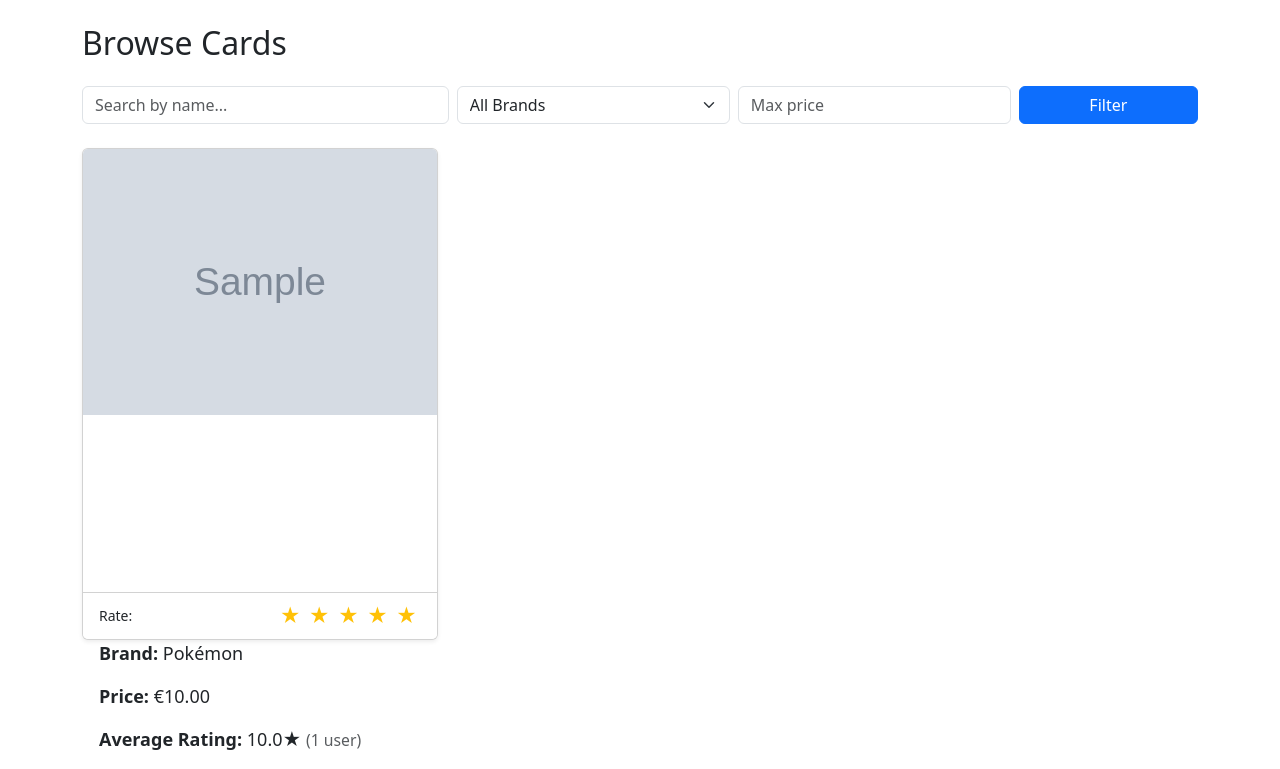
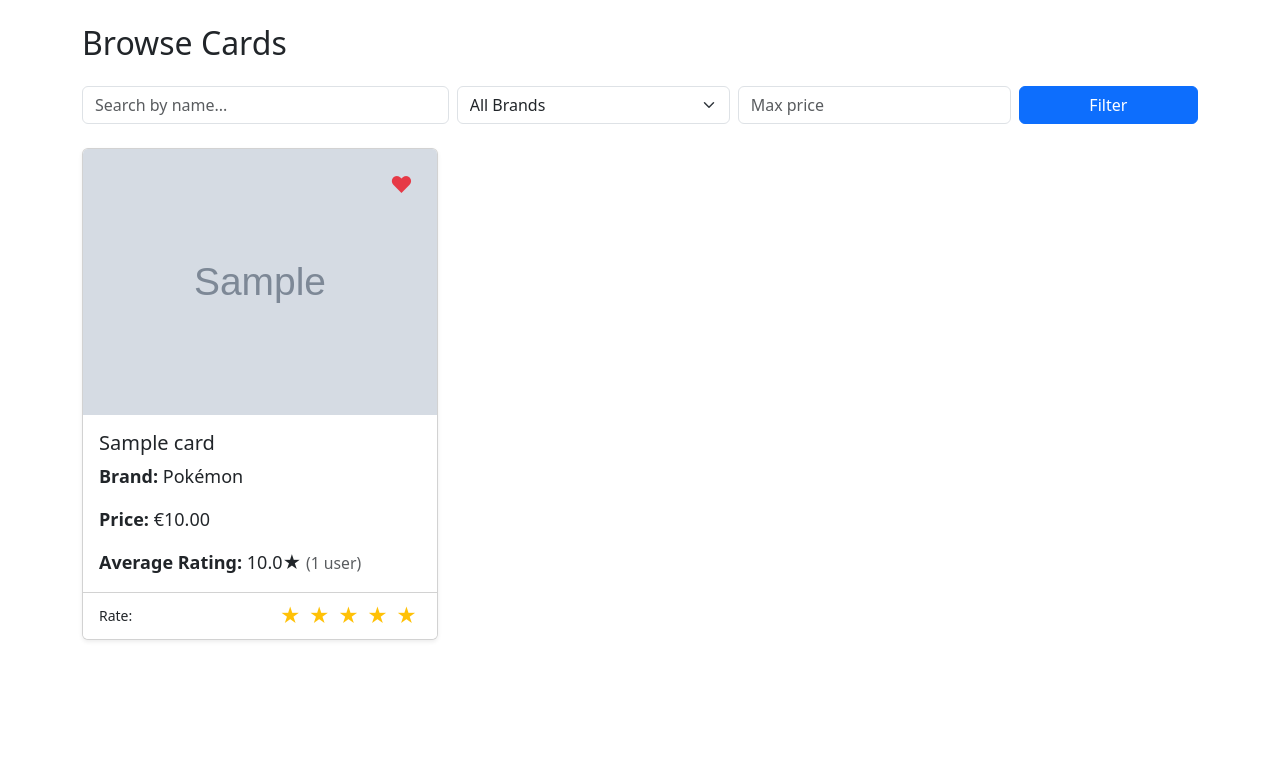
Before and after one commit to naxad/django-tcg-app, a Django app: page /browse/ in a window 1280 px wide. Shown: the part 190-959 px from the top of the page. After the commit the page ends 831 px from the top, so only its background shows below. Run offline with Django 5.2, Linux system fonts and the light colour scheme; a user stored in the database is signed in; tables that the repository leaves empty hold one stand-in row (values such as "Sample post"); grey boxes marked "Sample" are stand-in pictures.

Commit message:
Critical fixes to hover effect, styling of text and alignment

```diff
--- a/shop/static/shop/style.css
+++ b/shop/static/shop/style.css
@@ -1,4 +1,3 @@
-/* shop/static/shop/style.css */
 body {
     font-family: Arial, sans-serif;
     background-color: #f8f8f8;
@@ -44,7 +43,7 @@ nav a:hover {
     width: 200px;
 }
 
-
+/* Star rating */
 .star {
     font-size: 20px;
     color: gray;
@@ -61,20 +60,37 @@ nav a:hover {
 /* Card animation */
 .card-hover {
     transition: transform 0.3s;
+    position: relative;
 }
 
 .card-hover:hover {
     transform: translateY(-5px);
 }
 
-/* Hover overlay */
+/* Image container */
 .card-img-container {
     position: relative;
+    height: 100%;
     overflow: hidden;
 }
 
+/* Wishlist button */
+.wishlist-btn {
+    border: none;
+    background: transparent;
+    font-size: 1.4rem;
+    color: #e63946;
+    position: absolute;
+    top: 10px;
+    right: 10px;
+    z-index: 3;
+}
 
+.wishlist-btn:hover {
+    color: #c1121f;
+}
 
+/* Hover overlay */
 .hover-overlay {
     position: absolute;
     bottom: 0;
@@ -86,6 +102,7 @@ nav a:hover {
     font-size: 0.85rem;
     opacity: 0;
     transition: opacity 0.3s ease-in-out;
+    z-index: 2;
 }
 
 .card-img-container:hover .hover-overlay {
@@ -93,50 +110,21 @@ nav a:hover {
 }
 
 
-
-.wishlist-btn {
-    background: white;
-    border: none;
-    font-size: 1.5rem;
-    color: red;
-    z-index: 10;
+/* Smaller hover overlay at bottom of image */
+.hover-overlay-mini {
+    position: absolute;
+    bottom: 0;
+    left: 0;
+    width: 100%;
+    background: rgba(255, 255, 255, 0.88);
+    color: #000;
+    padding: 0.5rem;
+    font-size: 0.85rem;
+    opacity: 0;
+    transition: opacity 0.3s ease-in-out;
+    z-index: 5;
 }
 
-.card-hover:hover .wishlist-btn {
+.card-img-container:hover .hover-overlay-mini {
     opacity: 1;
-    transition: opacity 0.3s;
 }
-
-.card-hover .hover-overlay {
-    display: none;
-    position: absolute;
-    top: 0;
-    left: 0;
-    background: rgba(255, 255, 255, 0.95);
-    width: 100%;
-    height: 100%;
-    padding: 1rem;
-    z-index: 5;
-    transition: 0.3s;
-    overflow-y: auto;
-}
-
-.card-hover:hover .hover-overlay {
-    display: block;
-}
-
-.wishlist-btn {
-    border: none;
-    background: transparent;
-    font-size: 1.4rem;
-    color: #e63946;
-}
-
-.wishlist-btn:hover {
-    color: #c1121f;
-}
-
-.card-img-container {
-    position: relative;
-    height: 100%;
-}
--- a/shop/templates/shop/browse.html
+++ b/shop/templates/shop/browse.html
@@ -5,46 +5,10 @@
 {% block title %}Browse Cards{% endblock %}
 
 {% block content %}
-<style>
-  .card-hover .hover-overlay {
-    display: none;
-    position: absolute;
-    top: 0;
-    left: 0;
-    background: rgba(255, 255, 255, 0.95);
-    width: 100%;
-    height: 100%;
-    padding: 1rem;
-    z-index: 5;
-    transition: 0.3s;
-    overflow-y: auto;
-  }
-
-  .card-hover:hover .hover-overlay {
-    display: block;
-  }
-
-  .card-img-container {
-    position: relative;
-    height: 100%;
-  }
-
-  .wishlist-btn {
-    border: none;
-    background: transparent;
-    font-size: 1.3rem;
-    color: #e63946;
-  }
-
-  .wishlist-btn:hover {
-    color: #c1121f;
-  }
-</style>
-
 <div class="container mt-4">
   <h2 class="mb-4">Browse Cards</h2>
 
-  <!-- Search & Filter Form -->
+  <!-- Filter Form -->
   <form method="GET" class="mb-4">
     <div class="row g-2">
       <div class="col-md-4">
@@ -73,12 +37,25 @@
         <div class="col" data-aos="fade-up">
           <div class="card h-100 shadow-sm card-hover position-relative">
 
-            <a href="{% url 'card_detail' card.id %}" class="text-decoration-none text-dark">
-              <!-- Image with hover overlay -->
+            <!-- Wishlist Heart -->
+            {% if user.is_authenticated %}
+              <form method="POST" action="{% url 'toggle_wishlist' card.id %}" class="position-absolute top-0 end-0 m-2 z-3">
+                {% csrf_token %}
+                <button type="submit" class="wishlist-btn">
+                  {% if card in wishlist_cards %}♥{% else %}♡{% endif %}
+                </button>
+              </form>
+            {% endif %}
+
+            <!-- Card Image + Hover -->
             <div class="card-img-container position-relative">
+              <a href="{% url 'card_detail' card.id %}">
                 {% if card.image %}
                   <img src="{{ card.image.url }}" class="card-img-top" alt="{{ card.name }}">
                 {% endif %}
+              </a>
+
+              <!-- Hover overlay shows only on image -->
               <div class="hover-overlay">
                 <p><strong>Name:</strong> {{ card.name }}</p>
                 <p><strong>Rarity:</strong> {{ card.rarity }}</p>
@@ -86,29 +63,14 @@
                 <p><strong>Condition:</strong> {{ card.condition }}</p>
                 <p><strong>Price:</strong> €{{ card.price }}</p>
 
-                  <!-- Add to Cart -->
                 <form method="post" action="{% url 'add_to_cart' card.id %}">
                   {% csrf_token %}
                   <button type="submit" class="btn btn-sm btn-success mt-2">🛒 Add to Cart</button>
                 </form>
-
-                  <!-- Wishlist Heart Button -->
-                  {% if user.is_authenticated %}
-                    <form method="POST" action="{% url 'toggle_wishlist' card.id %}" class="mt-2">
-                      {% csrf_token %}
-                      <button type="submit" class="btn btn-sm wishlist-btn">
-                        {% if card in wishlist_cards %}
-                          ♥ Remove from Wishlist
-                        {% else %}
-                          ♡ Add to Wishlist
-                        {% endif %}
-                      </button>
-                    </form>
-                  {% endif %}
               </div>
             </div>
 
-              <!-- Card body -->
+            <!-- Card Main Info (always visible) -->
             <div class="card-body">
               <h5 class="card-title">{{ card.name }}</h5>
               <p class="card-text"><strong>Brand:</strong> {{ card.get_brand_display }}</p>
@@ -125,9 +87,8 @@
                 {% endwith %}
               </p>
             </div>
-            </a>
 
-            <!-- Rating -->
+            <!-- Rating Stars -->
             {% if user.is_authenticated %}
               <div class="card-footer bg-white">
                 <div class="d-flex justify-content-between align-items-center">
@@ -144,6 +105,7 @@
                 <small><em>Log in to rate this card.</em></small>
               </div>
             {% endif %}
+
           </div>
         </div>
       {% endfor %}
```
Lines whose indentation alone changed are shown as unchanged.
